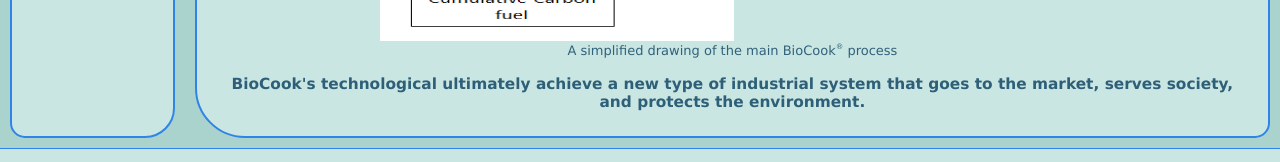
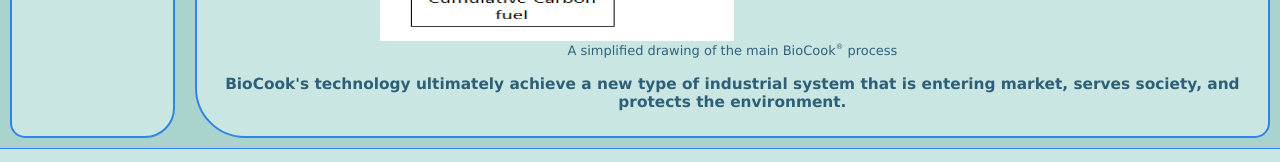
Before and after one commit to Sebcogs/Biocook-site, a plain HTML site: page en/biocook.html in a window 1280 px wide. Shown: the part 1058-1220 px from the top of the page. Drawn offline with Linux system fonts and the light colour scheme.

Commit message:
Update biocook.html

```diff
--- a/en/biocook.html
+++ b/en/biocook.html
@@ -78,7 +78,7 @@
 
 <center>
 <div class="centerImg">	<img src="../images/BioCook process.png" alt="An image of the BioCook process" /><p class="caption">A simplified drawing of the main BioCook<sup><small>&reg;</small></sup> process</p>	</div>
-<h4>   BioCook's technological ultimately achieve a new type of industrial system that goes to the market, serves society, and protects the environment.
+<h4>   BioCook's technology ultimately achieve a new type of industrial system that is entering market, serves society, and protects the environment.
 </h4>
 </center>
 
```
